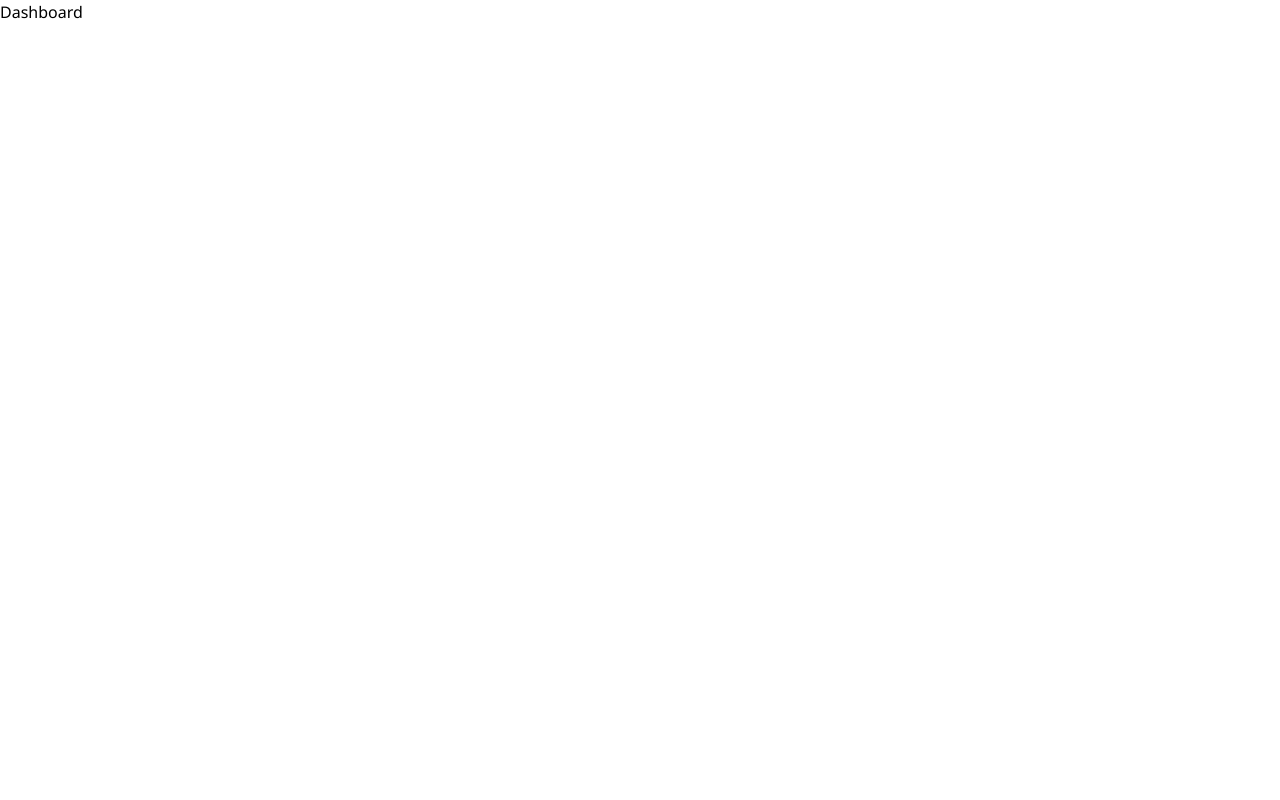
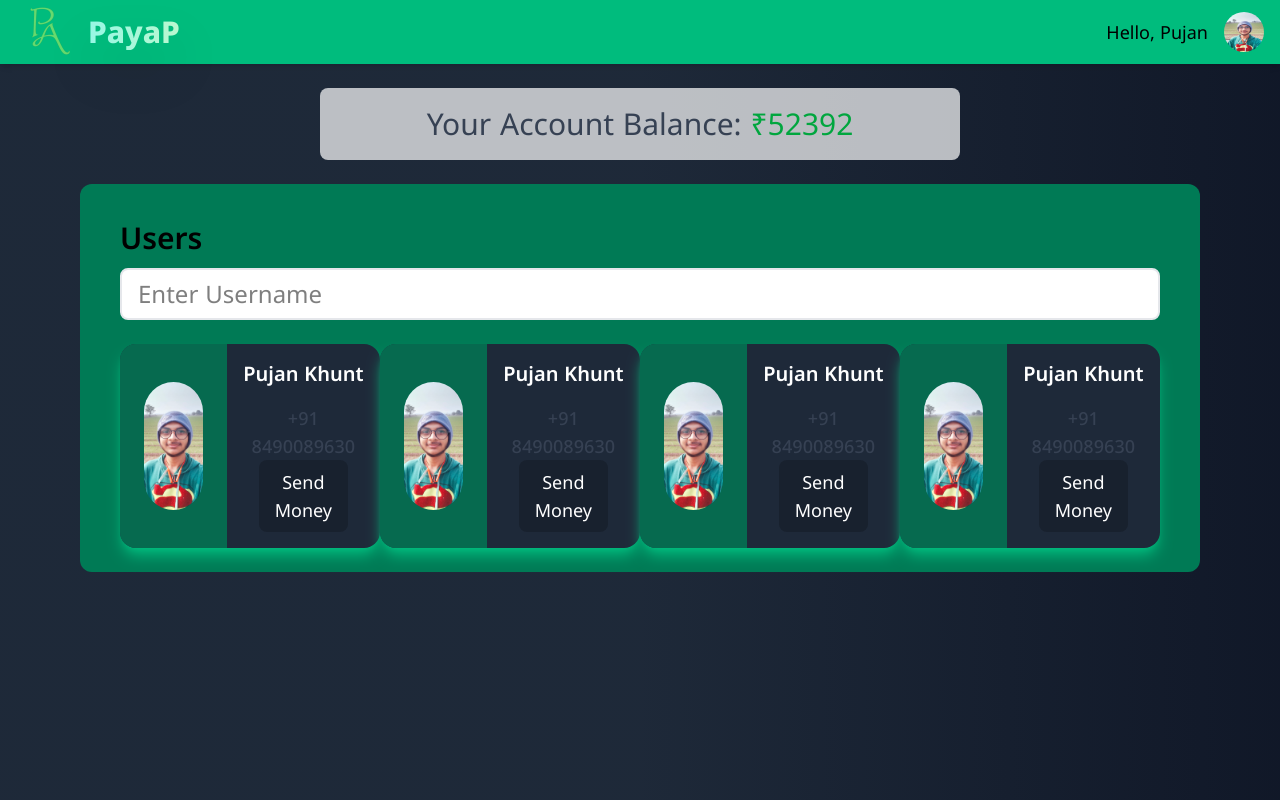
Before and after one commit to Pujan-khunt/Payment-Application, a React (Vite) app in the folder frontend/: page /dashboard in a window 1280 px wide. Built offline with nearby package versions, Linux system fonts and the light colour scheme.

Commit message:
Created a dashboard page and all the components required for it.
1. Created all the components required to make the dashboard page.
2. Created the dashboard page using all those components.

```diff
--- a/frontend/src/components/AvatarCard.jsx
+++ b/frontend/src/components/AvatarCard.jsx
@@ -1,4 +1,4 @@
-import React from 'react'
+import React from "react";
 import profilePhoto from "../Assets/images/profile.jpg";
 
 function AvatarCard({ name, phoneNumber }) {
@@ -10,7 +10,7 @@ function AvatarCard({ name, phoneNumber }) {
         <div className='row-span-1 self-start text-center'>{phoneNumber}</div>
       </div>
     </div>
-  )
+  );
 }
 
-export default AvatarCard
+export default AvatarCard;
--- a/frontend/src/components/Button.jsx
+++ b/frontend/src/components/Button.jsx
@@ -1,11 +1,11 @@
-import React from 'react'
+import React from "react";
 
 function Button({ buttonText, bgColor, width }) {
   return (
     <div className='flex justify-center'>
       <button className={`${bgColor} ${width} active:scale-[1.03] ease-in-out transition duration-200 rounded-lg cursor-pointer text-white px-4 py-2`}>{buttonText}</button>
     </div >
-  )
+  );
 }
 
-export default Button
+export default Button;
--- /dev/null
+++ b/frontend/src/components/Navbar.jsx
@@ -0,0 +1,21 @@
+import React from "react";
+import Logo from "../Assets/images/Payap2.png";
+
+function Navbar({ firstName, avatarUrl }) {
+  return (
+    <div className="w-full h-16 bg-emerald-500 flex items-center px-4 shadow-md">
+      <div className='flex items-center flex-1'>
+        <img src={Logo} className='w-16 h-auto' />
+        <div className="text-3xl drop-shadow-2xl font-extrabold bg-gradient-to-r from-teal-200  to-green-200 bg-clip-text text-transparent ml-2">
+          PayaP
+        </div>
+      </div>
+      <div className='flex gap-x-4 items-center'>
+        <p className='text-lg'>Hello, {firstName}</p>
+        <img src={avatarUrl} className="w-10 h-10 rounded-full"/>
+      </div>
+    </div>
+  );
+}
+
+export default Navbar;
--- /dev/null
+++ b/frontend/src/components/UserCard.jsx
@@ -0,0 +1,25 @@
+import React from "react";
+
+function UserCard({ avatarUrl, firstName, lastName, phoneNumber }) {
+  return (
+    <div className="flex w-sm rounded-2xl bg-gray-800 shadow-lg overflow-hidden shadow-emerald-500">
+      <div className="flex items-center justify-center bg-emerald-700/80 p-6">
+        <img
+          src={avatarUrl}
+          alt={`${firstName} ${lastName}`}
+          className="w-32 h-32 rounded-full object-cover"
+        />
+      </div>
+
+      <div className="flex-1 p-4 text-white text-center flex flex-col h-full">
+        <div className="flex-1 flex flex-col space-y-4">
+          <p className="text-xl font-semibold">{firstName} {lastName}</p>
+          <p className="text-lg font-medium text-gray-700">{phoneNumber}</p>
+        </div>
+        <button className="bg-black/20 cursor-pointer active:scale-105 transition-transform duration-300 ease-in-out text-lg mx-4 px-4 py-2 rounded-lg">Send Money</button>
+      </div>
+    </div>
+  );
+}
+
+export default UserCard;
--- /dev/null
+++ b/frontend/src/components/UserSection.jsx
@@ -0,0 +1,24 @@
+import React from "react";
+import UserCard from "./UserCard.jsx";
+import Photo from "../Assets/images/profile.jpg";
+
+function UserSection() {
+  return (
+    <div className="mx-20 bg-emerald-700 mt-6 rounded-xl">
+      <div className="mx-auto py-6 px-10">
+        <p className="text-3xl font-semibold my-3">Users</p>
+        <div className="flex gap-x-6 text-2xl">
+          <input type="text" placeholder="Enter Username" className="focus:outline-blue-600 px-4 py-2 w-full bg-white rounded-lg border-gray-200 border-2" />
+        </div>
+        <div className="flex justify-between mt-6">
+          <UserCard avatarUrl={Photo} firstName="Pujan" lastName="Khunt" phoneNumber="+91 8490089630"/>
+          <UserCard avatarUrl={Photo} firstName="Pujan" lastName="Khunt" phoneNumber="+91 8490089630"/>
+          <UserCard avatarUrl={Photo} firstName="Pujan" lastName="Khunt" phoneNumber="+91 8490089630"/>
+          <UserCard avatarUrl={Photo} firstName="Pujan" lastName="Khunt" phoneNumber="+91 8490089630"/>
+        </div>
+      </div>
+    </div>
+  );
+}
+
+export default UserSection;
--- a/frontend/src/components/VerticalGap.jsx
+++ b/frontend/src/components/VerticalGap.jsx
@@ -1,9 +1,9 @@
-import React from 'react'
+import React from "react";
 
 function VerticalGap({ gap }) {
   return (
     <div className={`${gap}`}></div>
-  )
+  );
 }
 
-export default VerticalGap
+export default VerticalGap;
--- a/frontend/src/pages/Dashboard.jsx
+++ b/frontend/src/pages/Dashboard.jsx
@@ -1,8 +1,18 @@
-import React from "react";
+import Background from "../components/Background.jsx";
+import Navbar from "../components/Navbar.jsx";
+import UserSection from "../components/UserSection.jsx";
+import AccountBalance from "../components/AccountBalance.jsx";
+import avatarUrl from "../Assets/images/profile.jpg";
 
 function Dashboard() {
   return (
-    <div>Dashboard</div>
+    <Background>
+      <Navbar firstName="Pujan" avatarUrl={avatarUrl} />
+      <div className="bg-white/70 mx-auto w-1/2 mt-6 rounded-lg py-0.5">
+        <AccountBalance balance={52392} />
+      </div>
+      <UserSection />
+    </Background>
   );
 }
 
```
Also changed, not shown: frontend/src/components/AccountBalance.jsx (+4 -4 lines), frontend/src/components/SendMoneyForm.jsx (+4 -4 lines), frontend/src/Assets/images/Payap2.png (added).
